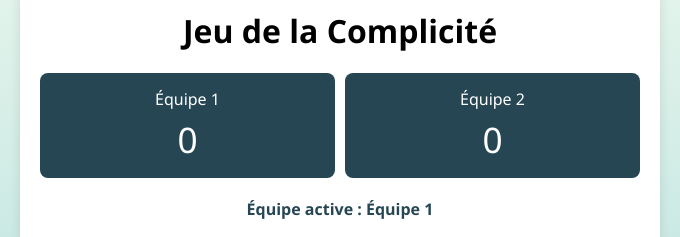
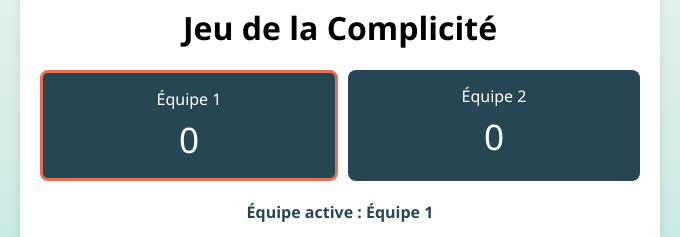
Before and after one commit to omenforceso1/Jeux, a plain HTML site: page index.html in a window 1280 px wide. Shown: the part 172-409 px from the top of the page, 300-980 px from the left. Drawn offline with Linux system fonts and the light colour scheme.

Commit message:
Highlight active team

```diff
--- a/script.js
+++ b/script.js
@@ -24,6 +24,11 @@ function loadSettings() {
 function updateActiveTeam() {
     const name = activeTeam === 1 ? 'Équipe 1' : 'Équipe 2';
     document.getElementById('activeName').textContent = name;
+
+    const team1 = document.getElementById('team1');
+    const team2 = document.getElementById('team2');
+    team1.classList.toggle('active-team', activeTeam === 1);
+    team2.classList.toggle('active-team', activeTeam === 2);
 }
 
 function startRound() {
--- a/style.css
+++ b/style.css
@@ -39,6 +39,11 @@ body {
     color: #fff;
     padding: 15px 10px;
     border-radius: 8px;
+}
+
+/* highlighted team */
+.active-team {
+    border: 3px solid var(--accent);
 }
 
 .score {
```
